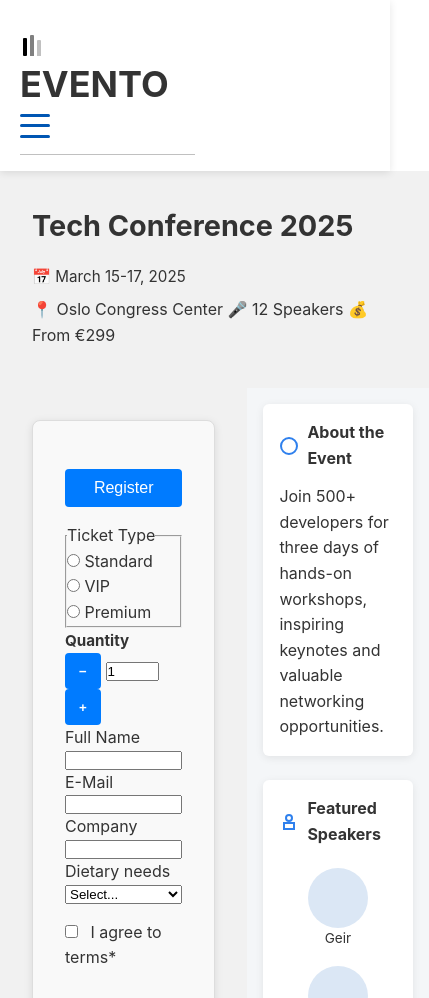
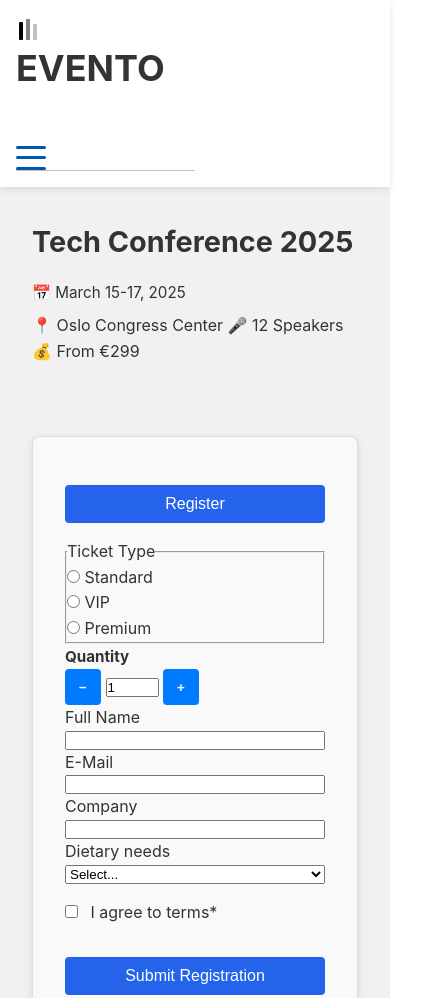
Before and after one commit to benjaminmehmi/oppgave2026-Team-1, a plain HTML site: page index.html in a window 390 px wide. Shown: the top 998 px of the page, 429 px wide, since content can reach past the window. Drawn offline with Linux system fonts and the light colour scheme.

Commit message:
stacked layout on mobile, weird overflow need fix

```diff
--- a/style.css
+++ b/style.css
@@ -1,3 +1,18 @@
+:root {
+    --primary-color: #2563eb;
+    --primary-color-hover: #0056b3;
+    --secondary-color: #007bff;
+    --card-bg: #f9f9f9;
+    --background: #f8fafc;
+    --background-dark: black;
+    --text-dark: #1e293b;
+    --text-light: #64748b;
+    --border-radius: 8px;
+    --spacing: 1rem;
+    --spacing-xl: 3rem;
+    --transition: all 0.3s ease;
+}
+
 * {
     margin: 0;
     padding: 0;
@@ -21,10 +36,10 @@ body {
 
 .header-container {
     display: grid;
-    grid-template-areas: "logo nav" ;
-    grid-template-columns: 1fr 1fr ;
+    grid-template-areas: "logo nav";
+    grid-template-columns: 1fr 1fr;
     margin: 0 auto;
-    padding: 1rem 20px;
+    padding: var(--spacing) var(--spacing);
 }
 
 /*Nav Bar*/
@@ -33,32 +48,35 @@ body {
     display: flex;
     justify-content: space-between;
     align-items: center;
-    padding: 1rem 0;
-    column-gap: 1rem;
+    gap: var(--spacing-xl);
     background: white;
     border-bottom: 1px solid silver;
 }
+
 .nav-logo {
     display: flex;
     flex-direction: column;
     font-weight: bold;
     font-size: 1.5rem;
-    padding-right: 1rem;
 }
+
 .nav-menu {
     display: flex;
     list-style: none;
-    gap: 2rem;
+    gap: var(--spacing);
 }
+
 .nav-menu a {
     text-decoration: none;
     /*color: var(--text-dark);*/
-    color: green;
+    color: var(--primary-color);
     font-weight: 500;
 }
+
 .menu-toggle {
     display: none;
 }
+
 .hamburger {
     display: none;
     flex-direction: column;
@@ -66,6 +84,7 @@ body {
     width: 30px;
     height: 24px;
 }
+
 .hamburger-line {
     display: block;
     width: 100%;
@@ -74,9 +93,11 @@ body {
     border-radius: 2px;
     transition: var(--transition);
 }
+
 .menu-toggle:checked ~ .hamburger .hamburger-line:nth-child(1) {
     transform: rotate(45deg) translate(7px, 6px);
 }
+
 .menu-toggle:checked ~ .hamburger .hamburger-line:nth-child(2) {
     opacity: 0;
 }
@@ -84,12 +105,12 @@ body {
 .menu-toggle:checked ~ .hamburger .hamburger-line:nth-child(3) {
     transform: rotate(-45deg) translate(7px, -6px);
 }
+
 /*Nav Extras*/
-.nav-extra{
+.nav-extra {
     display: flex;
     flex-direction: row;
     column-gap: 1rem;
-    margin-right: 8rem;
     padding-left: 1rem;
 }
 
@@ -100,7 +121,7 @@ main {
         "event-hero event-hero"
         "register sidebar";
     grid-template-columns: 1fr 1fr;
-    height: 100vh;
+    min-height: 100vh;
 }
 
 #event-hero {
@@ -129,7 +150,7 @@ main {
 
 #event-name h2 {
     font-size: 2.5rem;
-    margin-bottom: 1rem;
+    margin-bottom: var(--spacing);
 }
 
 #event-details p {
@@ -139,7 +160,7 @@ main {
 
 .cards-section {
     display: flex;
-    gap: 2rem;
+    gap: var(--spacing-xl);
     align-items: flex-start;
     justify-content: center;
     width: 100%;
@@ -148,6 +169,7 @@ main {
 #register-card {
     flex: 1;
 }
+
 #register-card form .form-group {
     display: flex;
     flex-direction: column; /* stack label above input */
@@ -160,7 +182,7 @@ main {
 }
 
 #register-card h3 {
-    margin-bottom: 1.5rem;
+    margin-bottom: var(--spacing);
     text-align: center;
 }
 
@@ -169,7 +191,8 @@ main {
     font-weight: bold;
     font-size: 0.95rem;
 }
-.spinner-field label{
+
+.spinner-field label {
     margin: 1.5rem 0 0.5rem 0;
     font-weight: bold;
     font-size: 0.95rem;
@@ -189,26 +212,12 @@ main {
     cursor: pointer;
 }
 
-.quantity-selector {
-    display: flex;
-    align-items: center;
-    gap: 1rem;
-    margin: 1rem 0;
-    justify-content: center;
-}
-
-.quantity-selector span {
-    font-weight: bold;
-    min-width: 30px;
-    text-align: center;
-}
-
 /* Card Styles */
 .card {
     border: 1px solid #ddd;
     border-radius: 8px;
     padding: 2rem;
-    background-color: #f9f9f9;
+    background-color: var(--card-bg);
     box-shadow: 0 2px 8px rgba(0, 0, 0, 0.1);
 }
 
@@ -217,18 +226,18 @@ main {
     width: 100%;
     margin: 1rem 0;
     padding: 10px 16px;
-    background-color: #007bff;
+    background-color: var(--primary-color);
     color: white;
     border: none;
     border-radius: 4px;
     cursor: pointer;
     font-size: 1rem;
     font-weight: 500;
-    transition: background-color 0.3s ease;
+    transition: var(--transition);
 }
 
 .btn-primary:hover {
-    background-color: #0056b3;
+    background-color: var(--primary-color-hover);
 }
 
 .btn-sm {
@@ -241,11 +250,11 @@ main {
     border-radius: 4px;
     cursor: pointer;
     font-weight: bold;
-    transition: background-color 0.3s ease;
+    transition: var(--transition);
 }
 
 .btn-sm:hover {
-    background-color: #0056b3;
+    background-color: var(--primary-color-hover);
 }
 
 /* About Card */
@@ -273,113 +282,6 @@ main {
 }
 
 /* Mobile Responsive */
-@media (max-width: 468px) {
-    .navbar {
-        flex-wrap: wrap;
-        position: relative;
-    }
-    .hamburger {
-        display: flex;
-    }
-    .nav-menu {
-        position: absolute;
-        top: 100%;
-        left: 0;
-        right: 0;
-        background: white;
-        flex-direction: column;
-        gap: 0;
-        max-height: 0;
-        overflow: hidden;
-        transition: max-height 0.3s ease;
-        box-shadow: 0 4px 6px rgba(0, 0, 0, 0.1);
-    }
-    .menu-toggle:checked ~ .nav-menu {
-        max-height: 400px;
-    }
-    .nav-menu a {
-        display: block;
-        padding: 1rem 2rem;
-    }
-
-    .nav-menu li {
-        border-bottom: 1px solid #e2e8f0;
-    }
-    .nav-extra{
-        display: none;
-    }
-/*shiiii*/
-/*@media (max-width: 768px) {*/
-/*    main {*/
-/*        grid-template-columns: 1fr;*/
-/*        grid-template-areas:*/
-/*            "event"*/
-/*            "register";*/
-/*        min-height: auto;*/
-/*    }*/
-
-/*    .hamburger {*/
-/*        display: flex;*/
-/*    }*/
-
-/*    .nav {*/
-/*        display: none;*/
-/*        position: absolute;*/
-/*        top: 60px;*/
-/*        right: 0;*/
-/*        left: 0;*/
-/*        background-color: white;*/
-/*        border-bottom: 1px solid #ddd;*/
-/*    }*/
-
-/*    .nav.active {*/
-/*        display: block;*/
-/*    }*/
-
-/*    .nav-list {*/
-/*        flex-direction: column;*/
-/*        gap: 0;*/
-/*        padding: 1rem 20px;*/
-/*    }*/
-
-/*    .nav-list li {*/
-/*        padding: 0.5rem 0;*/
-/*        border-bottom: 1px solid #eee;*/
-/*    }*/
-
-/*    .nav-list li:last-child {*/
-/*        border-bottom: none;*/
-/*    }*/
-
-    #event-name h2 {
-        font-size: 1.8rem;
-    }
-
-    #event-details p {
-        font-size: 0.95rem;
-    }
-
-    #event-hero {
-        padding: 2rem;
-        grid-area: event-hero;
-    }
-
-    #register-section {
-        flex-direction: column;
-    }
-
-    #register-card {
-        max-width: 100%;
-    }
-
-    .cards-section {
-        flex-direction: column;
-    }
-
-    #about-card {
-        max-width: 100%;
-    }
-}
 
 /*SIDEBAR ************************************************/
 
@@ -400,10 +302,10 @@ main {
     display: grid;
     gap: 0.8rem;
 
-  background-color: #ffffff;
+    background-color: var(--card-bg);
     padding: 1.5rem;
     border-radius: 6px;
-  box-shadow: 0 2px 8px rgba(0,0,0,0.08);
+    box-shadow: 0 2px 8px rgba(0, 0, 0, 0.08);
 }
 
 .sidebar-card h2 {
@@ -479,6 +381,13 @@ main {
 
 /*/ Mobil *!*/
 @media (max-width: 480px) {
+    main{
+        grid-template-areas: "event-hero"
+                            "register"
+                            "sidebar";
+        grid-template-columns: 1fr;
+        max-width: 100vw;
+    }
     .speaker-list {
         grid-template-columns: 1fr;
     }
@@ -490,4 +399,73 @@ main {
     .sidebar-card h2 {
         font-size: 1rem;
     }
+
+    .navbar {
+        flex-wrap: wrap;
+        position: relative;
     }
+
+    .hamburger {
+        display: flex;
+    }
+
+    .nav-menu {
+        position: absolute;
+        top: 100%;
+        left: 0;
+        right: 0;
+        background: white;
+        flex-direction: column;
+        gap: 0;
+        max-height: 0;
+        overflow: hidden;
+        transition: max-height 0.3s ease;
+        box-shadow: 0 4px 6px rgba(0, 0, 0, 0.1);
+    }
+
+    .menu-toggle:checked ~ .nav-menu {
+        max-height: 400px;
+    }
+
+    .nav-menu a {
+        display: block;
+        padding: 1rem 2rem;
+    }
+
+    .nav-menu li {
+        border-bottom: 1px solid #e2e8f0;
+    }
+
+    .nav-extra {
+        display: none;
+    }
+
+    #event-name h2 {
+        font-size: 1.8rem;
+    }
+
+    #event-details p {
+        font-size: 0.95rem;
+    }
+
+    #event-hero {
+        padding: 2rem;
+        grid-area: event-hero;
+    }
+
+    #register-section {
+        flex-direction: column;
+    }
+
+    #register-card {
+        max-width: 100%;
+    }
+
+    .cards-section {
+        flex-direction: column;
+    }
+
+    #about-card {
+        max-width: 100%;
+    }
+}
```
Lines whose indentation alone changed are shown as unchanged.
